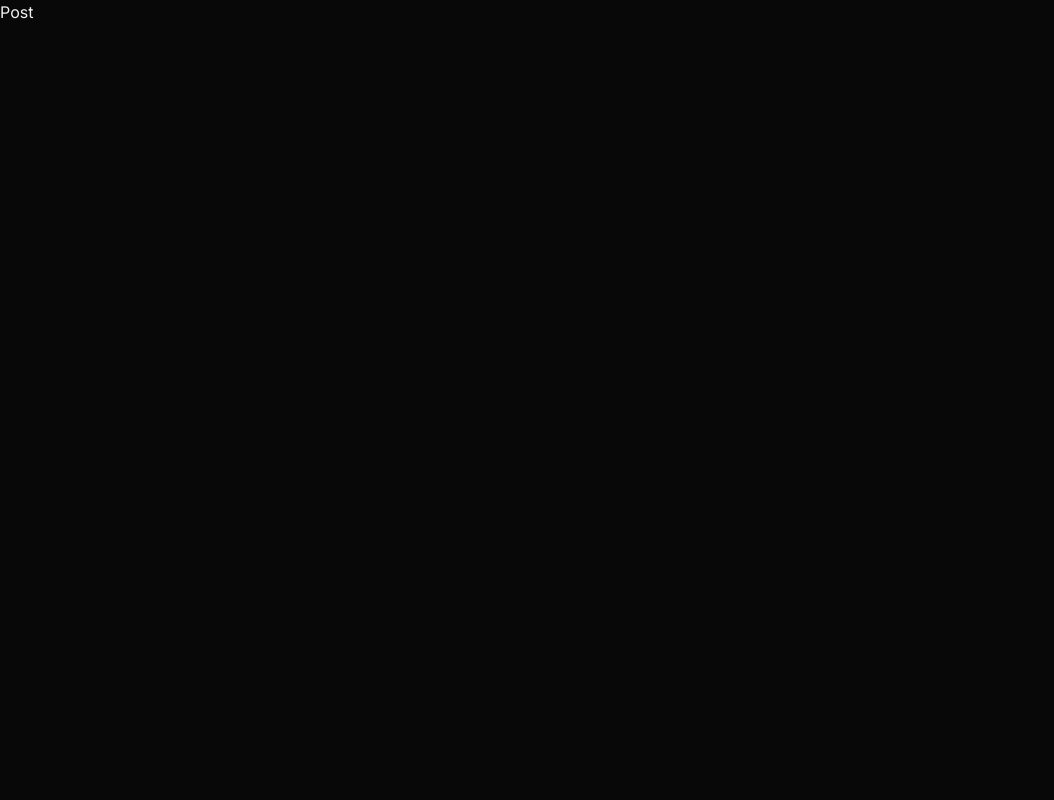
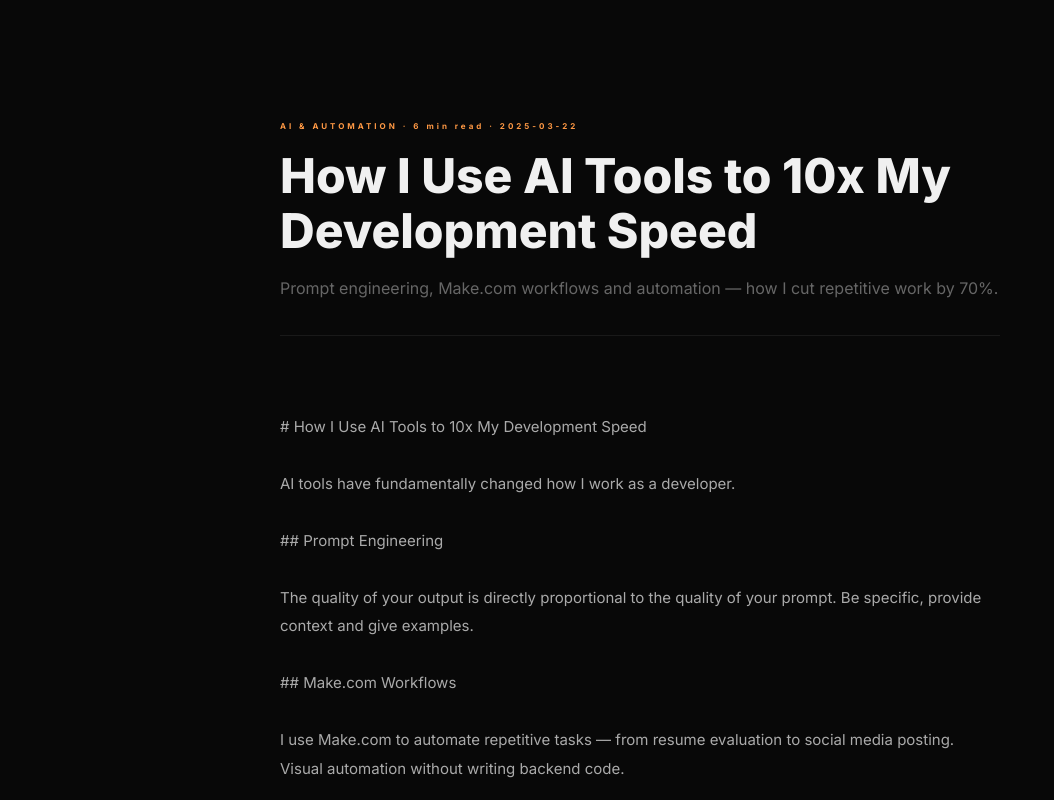
Before and after one commit to Swappy514/swaroop-portfolio, a Next.js app: page /blog/ai-tools-dev-speed in a window 1280 px wide. Shown: the top 800 px of the page, without its empty margins (0-1054 px from the left). Built offline with nearby package versions, Linux system fonts and the light colour scheme.

Commit message:
Implement dynamic routing for individual MDX blog post pages

```diff
--- a/app/blog/[slug]/page.tsx
+++ b/app/blog/[slug]/page.tsx
@@ -1 +1,78 @@
-export default function BlogPostPage() { return <div>Post</div>; }
+import { getPostBySlug, getAllPosts } from "@/lib/mdx";
+import { notFound } from "next/navigation";
+
+export async function generateStaticParams() {
+  const posts = getAllPosts();
+  return posts.map((p) => ({ slug: p.slug }));
+}
+
+export default async function BlogPostPage({
+  params,
+}: {
+  params: Promise<{ slug: string }>;
+}) {
+  const { slug } = await params;
+  const post = getPostBySlug(slug);
+  if (!post) notFound();
+
+  return (
+    <main
+      style={{
+        background: "#080808",
+        minHeight: "100vh",
+        padding: "120px 48px 80px",
+      }}
+    >
+      <div style={{ maxWidth: "720px", margin: "0 auto" }}>
+        <div
+          style={{
+            fontFamily: "var(--font-inter)",
+            fontSize: "8px",
+            color: "#ff9944",
+            letterSpacing: "3px",
+            marginBottom: "16px",
+            fontWeight: 700,
+          }}
+        >
+          {post.tag} · {post.readTime} · {post.date}
+        </div>
+        <h1
+          style={{
+            fontFamily: "var(--font-inter)",
+            fontSize: "clamp(28px, 5vw, 48px)",
+            fontWeight: 800,
+            color: "#f0f0f0",
+            lineHeight: 1.15,
+            marginBottom: "16px",
+          }}
+        >
+          {post.title}
+        </h1>
+        <p
+          style={{
+            fontFamily: "var(--font-inter)",
+            fontSize: "16px",
+            color: "#666",
+            lineHeight: 1.8,
+            marginBottom: "48px",
+            borderBottom: "1px solid rgba(255,255,255,0.07)",
+            paddingBottom: "32px",
+          }}
+        >
+          {post.description}
+        </p>
+        <div
+          style={{
+            fontFamily: "var(--font-inter)",
+            fontSize: "15px",
+            color: "#aaa",
+            lineHeight: 1.9,
+            whiteSpace: "pre-wrap",
+          }}
+        >
+          {post.content}
+        </div>
+      </div>
+    </main>
+  );
+}
```
